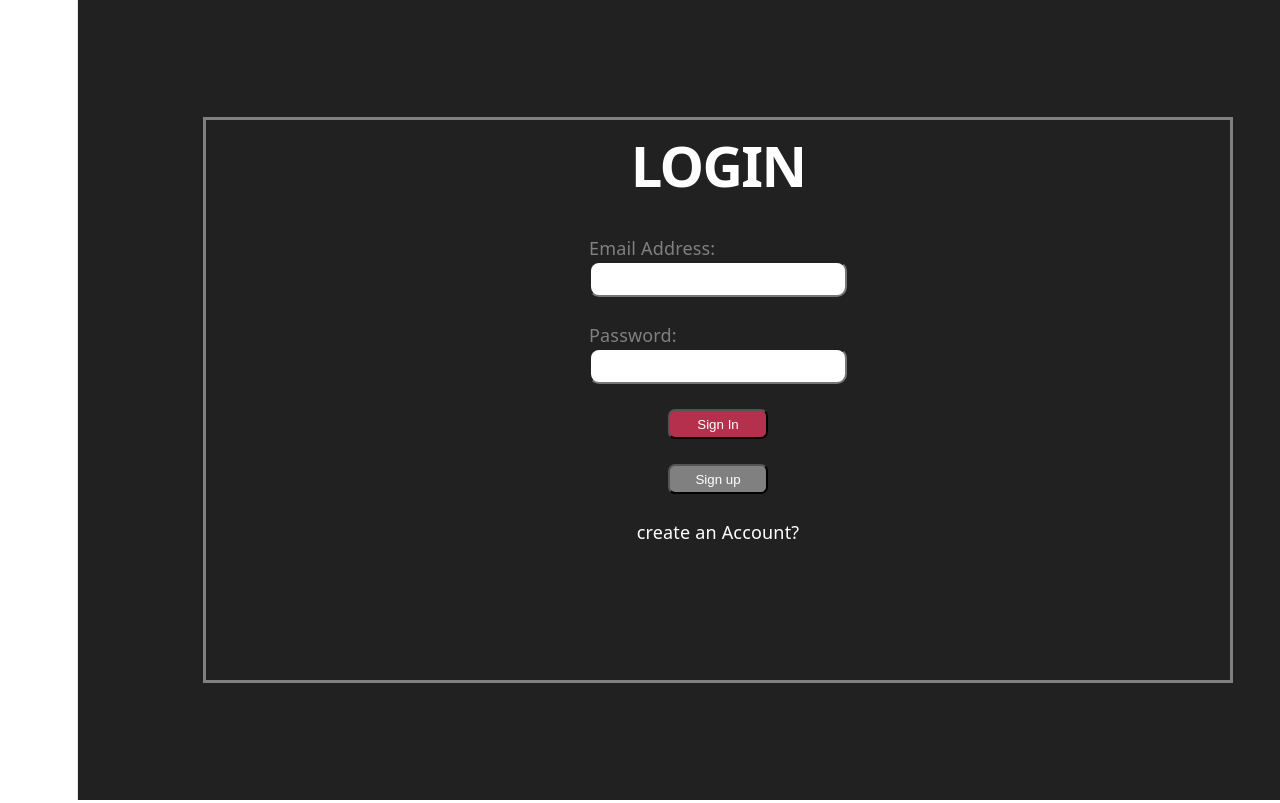
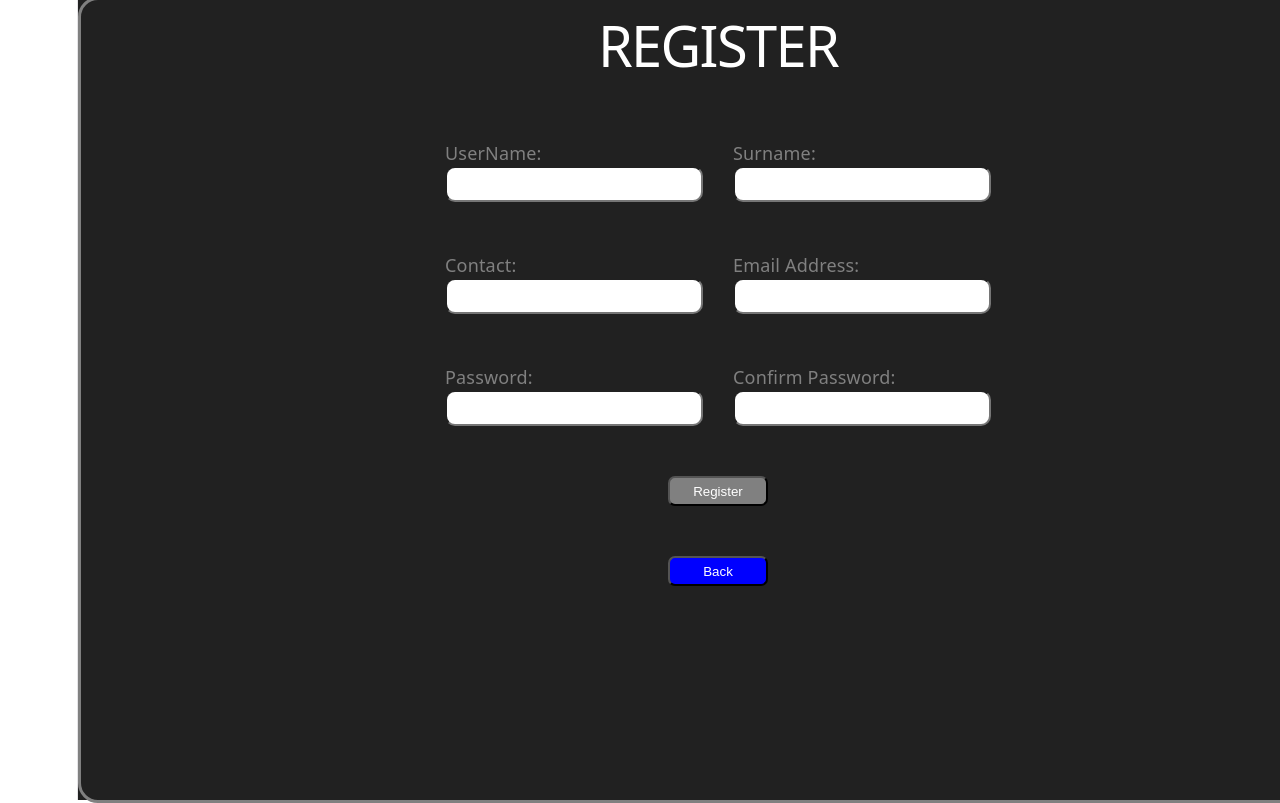
Before and after one commit to nokuphiwa02/Shopping-List-Project, a React (Vite) app: page /register in a window 1280 px wide. Shown: the top 803 px of the page. Built offline with nearby package versions, Linux system fonts and the light colour scheme.

Commit message:
navigate to register

```diff
--- a/package.json
+++ b/package.json
@@ -16,6 +16,7 @@
     "react": "^19.2.8",
     "react-dom": "^19.2.8",
     "react-redux": "^9.3.0",
+    "react-router": "^8.3.0",
     "router": "^2.2.0"
   },
   "devDependencies": {
--- a/src/App.tsx
+++ b/src/App.tsx
@@ -1,11 +1,12 @@
+import { Route, Routes } from 'react-router'
 import { LoginForm } from './components/LoginForm/LoginForm'
+import { Register } from './components/pages/Register'
 
 export const App = () => {
   return (
-    <div className=''>
-
-      < LoginForm />
-
-    </div>
+    <Routes>
+    <Route path='/' element =   {< LoginForm />}/>
+    <Route  path='register' element = { < Register />}/>
+    </Routes>
   )
 }
--- a/src/components/LoginForm/LoginForm.module.css
+++ b/src/components/LoginForm/LoginForm.module.css
@@ -1,55 +1,54 @@
-.loginContainer{
+.loginContainer {
   width: 100vw;
   height: 100vh;
   background-color: #212121;
   display: flex;
   justify-content: center;
   align-items: center;
-
 }
-.loginCard{
+.loginCard {
   width: 80%;
   height: 70%;
   display: flex;
   flex-direction: column;
   gap: 25px;
-border :solid grey;
+  border: solid grey;
+  border-radius: 20px;
   align-items: center;
 }
 
-
-.tittle{
+.tittle {
   color: white;
   font-weight: bolder;
 }
 
-.email{
+.email {
   display: flex;
   flex-direction: column;
   text-align: start;
   color: #808080;
 }
 
-.password{
+.password {
   display: flex;
   flex-direction: column;
   text-align: start;
   color: #808080;
 }
 
-.emailInput{
+.emailInput {
   width: 250px;
   height: 30px;
   border-radius: 10px;
 }
 
-.passwordInput{
+.passwordInput {
   width: 250px;
   height: 30px;
   border-radius: 10px;
 }
 
-.loginBtn{
+.loginBtn {
   width: 100px;
   height: 30px;
   border-radius: 7px;
@@ -57,13 +56,13 @@ font-weight: bolder;
   background-color: rgb(180, 48, 76);
 }
 
-.registerBtn{
+.registerBtn {
   width: 100px;
   height: 30px;
   border-radius: 7px;
   color: white;
   background-color: #808080;
 }
-.account{
+.account {
   color: white;
 }
--- a/src/components/LoginForm/LoginForm.tsx
+++ b/src/components/LoginForm/LoginForm.tsx
@@ -1,6 +1,14 @@
 import styles from "./LoginForm.module.css";
+import { useNavigate } from "react-router";
 
 export const LoginForm = () => {
+
+ const navigate = useNavigate();
+ const signUp = () => {
+ navigate("register");
+};
+
+
   return (
     <div className={styles.loginContainer}>
       <div className={styles.loginCard}>
@@ -18,7 +26,7 @@ export const LoginForm = () => {
 
         <button className={styles.loginBtn}>Sign In</button>
 
-        <button className={styles.registerBtn}>Sign up</button>
+        <button className={styles.registerBtn} onClick={signUp}> Sign up</button>
 
         <p className={styles.account}>create an Account?</p>
       </div>
--- a/src/components/pages/Register.module.css
+++ b/src/components/pages/Register.module.css
@@ -0,0 +1,86 @@
+.registerContainer{
+  width: 100vw;
+  height: 100vh;
+  background-color: #212121;
+  display: flex;
+  justify-content: center;
+  align-items: center;
+}
+
+.registerCard{
+  width: 100%;
+  height: 100%;
+  display: flex;
+  flex-direction: column;
+  gap: 50px;
+  border: solid grey;
+  border-radius: 20px;
+  align-items: center;
+}
+
+.tittle{
+color: white;
+}
+
+.userName{
+  display: flex;
+  flex-direction: column;
+  text-align: start;
+  color: #808080;
+}
+.surname{
+  display: flex;
+  flex-direction: column;
+  text-align: start;
+  color: #808080;
+}
+.contact{
+  display: flex;
+  flex-direction: column;
+  text-align: start;
+  color: #808080;
+}
+.email{
+  display: flex;
+  flex-direction: column;
+  text-align: start;
+  color: #808080;
+}
+.password{
+  display: flex;
+  flex-direction: column;
+  text-align: start;
+  color: #808080;
+}
+.confirmPass{
+  display: flex;
+  flex-direction: column;
+  text-align: start;
+  color: #808080;
+}
+.registerBtn{
+ width: 100px;
+  height: 30px;
+  border-radius: 7px;
+  color: white;
+  background-color: #808080;
+}
+.back{
+ width: 100px;
+  height: 30px;
+  border-radius: 7px;
+  color: white;
+  background-color: blue;
+}
+
+.firstInfo, .secondInfo, .thirdInfo{
+    display: flex;
+    flex-direction: row;
+    gap: 30px;
+}
+
+.username,.Surname,.Contact,.Email,.Password,.ConfirmPass{
+  width: 250px;
+  height: 30px;
+  border-radius: 10px;
+}
--- a/src/components/pages/Register.tsx
+++ b/src/components/pages/Register.tsx
@@ -0,0 +1,62 @@
+import React from "react";
+import styles from "./Register.module.css";
+import { useNavigate } from "react-router";
+
+export const Register = () => {
+  const navigate = useNavigate();
+  const back = () => {
+    navigate('/');
+  };
+
+  return (
+    <div className={styles.registerContainer}>
+      <div className={styles.registerCard}>
+
+        <h1 className={styles.tittle}>REGISTER</h1>
+
+        <div className={styles.firstInfo}>
+        <div className={styles.userName}>
+          <label>UserName:</label>
+          <input type="userName" className={styles.username} />
+        </div>
+
+        <div className={styles.surname}>
+          <label>Surname:</label>
+          <input type="surname" className={styles.Surname} />
+        </div>
+       </div>
+
+       <div className={styles.secondInfo}>
+        <div className={styles.email}>
+          <label>Contact:</label>
+          <input type="contact" className={styles.Contact} />
+        </div>
+
+
+
+        <div className={styles.email}>
+          <label>Email Address:</label>
+          <input type="email Address" className={styles.Email} />
+        </div>
+        </div>
+
+        <div className={styles.thirdInfo}>
+        <div className={styles.email}>
+          <label>Password:</label>
+          <input type="password" className={styles.Password} />
+        </div>
+
+        <div className={styles.email}>
+          <label>Confirm Password:</label>
+          <input type="confirm Password" className={styles.ConfirmPass} />
+        </div>
+        </div>
+
+        <button className={styles.registerBtn}>Register</button>
+        <button className={styles.back} onClick={back}>
+          Back
+        </button>
+      </div>
+    </div>
+  );
+};
--- a/src/main.tsx
+++ b/src/main.tsx
@@ -2,9 +2,13 @@ import { StrictMode } from 'react'
 import { createRoot } from 'react-dom/client'
 import './index.css'
 import {App} from './App.tsx'
+import { BrowserRouter } from 'react-router'
 
 createRoot(document.getElementById('root')!).render(
   <StrictMode>
-    <App />
+
+    <BrowserRouter>
+      <App />
+    </BrowserRouter>
   </StrictMode>,
 )
```
Also changed, not shown: 1 other file (tests, documents, lock files or other folders). Lines whose indentation alone changed are shown as unchanged.
